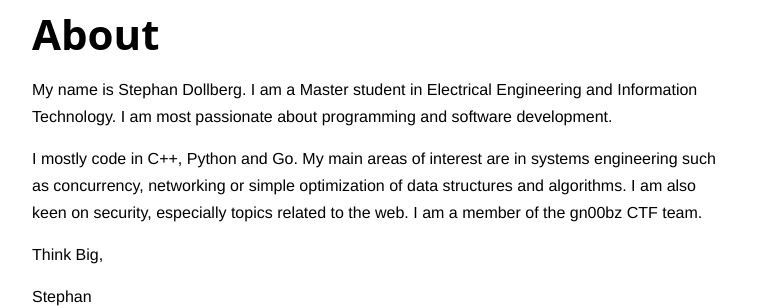
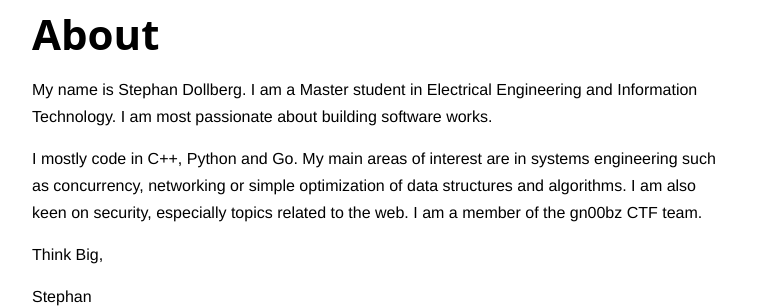
Before and after one commit to StephanDollberg/stephandollberg.github.io, a Jekyll site: the page built from about.md, in a window 1280 px wide. Shown: the part 187-495 px from the top of the page, without its empty margins (258-1021 px from the left). Built offline with Jekyll 4.4.1, drawn with Linux system fonts in a browser that asks for light colours.

Commit message:
more work on about

```diff
--- a/about.md
+++ b/about.md
@@ -6,7 +6,7 @@ comments: false
 author_footer: false
 ---
 
-My name is Stephan Dollberg. I am a Master student in Electrical Engineering and Information Technology. I am most passionate about programming and software development.
+My name is Stephan Dollberg. I am a Master student in Electrical Engineering and Information Technology. I am most passionate about building software works.
 
 I mostly code in C++, Python and Go. My main areas of interest are in systems engineering such as concurrency, networking or simple optimization of data structures and algorithms. I am also keen on security, especially topics related to the web. I am a member of the gn00bz CTF team.
 
```
